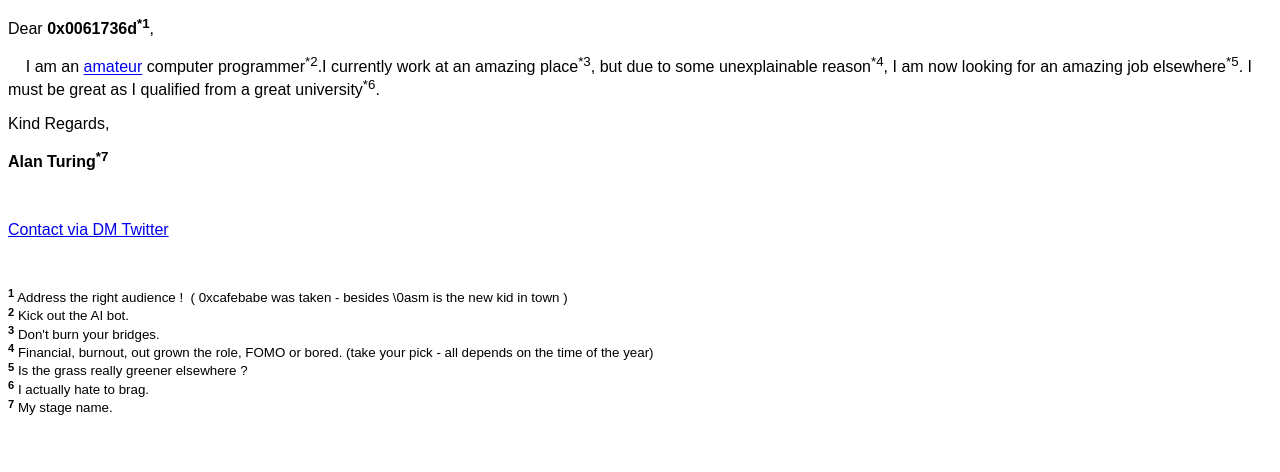
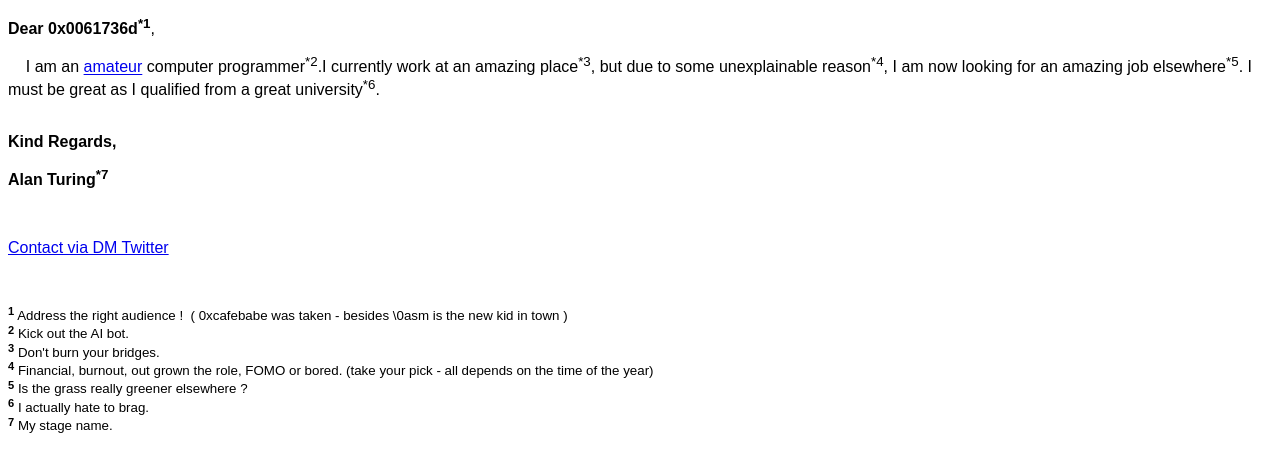
Before and after one commit to 0x0061736d/0x0061736d.github.io, a plain HTML site: page index.html in a window 1280 px wide. Drawn offline with Linux system fonts and the light colour scheme.

Commit message:
Update index.html

```diff
--- a/index.html
+++ b/index.html
@@ -9,12 +9,13 @@
 </head>
 <body>
 <p>
-Dear <b>0x0061736d<sup>*1</sup></b>,
+<b>Dear 0x0061736d<sup>*1</sup></b>,
 </p>
 <p>
 &nbsp;&nbsp;&nbsp;&nbsp;I am an <a href="https://en.wikipedia.org/wiki/Amateur">amateur</a> computer programmer<sup>*2</sup>.I currently work at an amazing place<sup>*3</sup>, but due to some unexplainable reason<sup>*4</sup>, I am now looking for an amazing job elsewhere<sup>*5</sup>. I must be great as I qualified from a great university<sup>*6</sup>.
 <p>
-Kind Regards,
+<br/>
+<b>Kind Regards,</b>
 </p>
 <p>
 <b>Alan Turing<sup>*7</sup></b>
```
